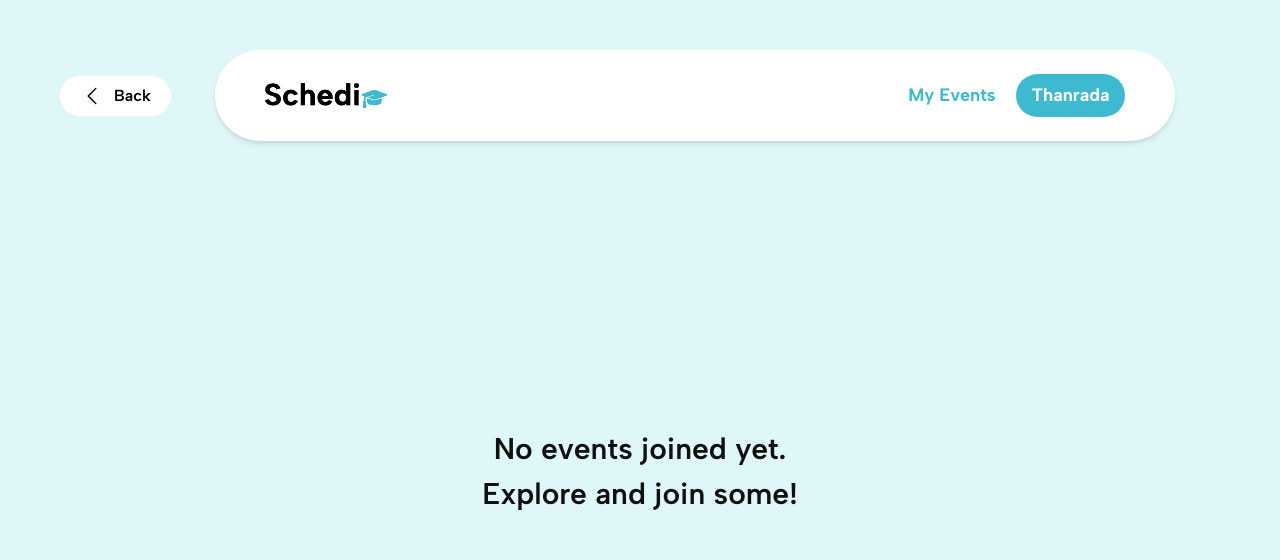
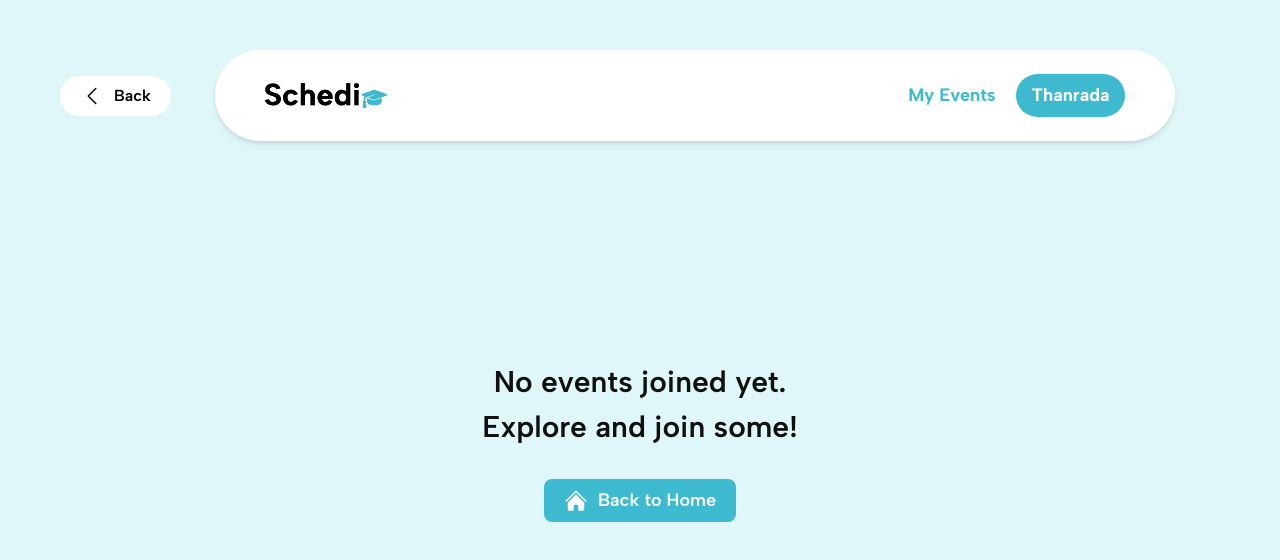
Before and after one commit to zflukz/Schedio, a React (Create React App) app in the folder client/: page /myevent in a window 1280 px wide. Shown: the top 560 px of the page. Built offline with nearby package versions, Linux system fonts and the light colour scheme.

Commit message:
Fix MyEventpage to handle if user didn't join any event

```diff
--- /dev/null
+++ b/client/src/context/AuthContext.tsx
@@ -0,0 +1,31 @@
+import React, { createContext, useContext, useState } from "react";
+
+interface User {
+  name: string;
+  role: "admin" | "organizer" | "user";
+}
+
+interface AuthContextProps {
+  user: User | null;
+  setUser: (user: User | null) => void;
+}
+
+const AuthContext = createContext<AuthContextProps | undefined>(undefined);
+
+export const AuthProvider: React.FC<{ children: React.ReactNode }> = ({ children }) => {
+  const [user, setUser] = useState<User | null>(null);
+
+  return (
+    <AuthContext.Provider value={{ user, setUser }}>
+      {children}
+    </AuthContext.Provider>
+  );
+};
+
+export const useAuth = () => {
+  const context = useContext(AuthContext);
+  if (!context) {
+    throw new Error("useAuth must be used within an AuthProvider");
+  }
+  return context;
+};
--- a/client/src/page/MyEvent.tsx
+++ b/client/src/page/MyEvent.tsx
@@ -19,8 +19,8 @@ const MyEventsList: React.FC = () => {
   if (myEvents.length === 0) {
     return (
       <div className="font-sans bg-bg-light min-h-screen flex flex-col">
-        <div className="relative w-full flex flex-col lg:flex-row lg:items-center lg:justify-center px-[15px] sm:px-[25px] lg:px-[60px] pt-[50px]">
-		{/* Back Button */}
+		{/* Top section with Navbar and Back button */}
+		<div className="relative w-full flex flex-col lg:flex-row lg:items-center lg:justify-center px-[15px] sm:px-[25px] lg:px-[60px] pt-[50px]">
 		<button
 			onClick={() => navigate("/")}
 			className="absolute left-[15px] sm:left-[25px] lg:left-[60px] top-[55px] lg:top-auto lg:static flex items-center bg-white text-black py-[8px] px-[20px] rounded-full font-semibold text-[16px] hover:shadow-md transition"
@@ -44,16 +44,29 @@ const MyEventsList: React.FC = () => {
 		</div>
 		</div>
 
+		{/* Center message section */}
+		<div className="flex flex-col justify-center items-center flex-1 gap-[30px] pb-[60px]">
+		<p className="text-[26px] sm:text-[30px] font-semibold text-text-black text-center px-4">
+			No events joined yet. <br />Explore and join some!
+		</p>
 
-
-
-        {/* Center Message */}
-        <div className="flex flex-1 justify-center items-center">
-          <p className="text-[26px] sm:text-[30px] font-semibold text-text-black text-center px-4">
-            No events joined yet. <br/>Explore and join some!
-          </p>
-        </div>
-      </div>
+		<button
+			onClick={() => navigate("/")}
+			className="flex items-center bg-primary text-white py-[8px] px-[20px] rounded-[8px] font-semibold text-[18px] hover:shadow-md transition"
+		>
+			<svg
+			xmlns="http://www.w3.org/2000/svg"
+			viewBox="0 0 24 24"
+			fill="currentColor"
+			className="size-6 mr-[10px] text-white"
+			>
+			<path d="M11.47 3.841a.75.75 0 0 1 1.06 0l8.69 8.69a.75.75 0 1 0 1.06-1.061l-8.689-8.69a2.25 2.25 0 0 0-3.182 0l-8.69 8.69a.75.75 0 1 0 1.061 1.06l8.69-8.689Z" />
+			<path d="m12 5.432 8.159 8.159c.03.03.06.058.091.086v6.198c0 1.035-.84 1.875-1.875 1.875H15a.75.75 0 0 1-.75-.75v-4.5a.75.75 0 0 0-.75-.75h-3a.75.75 0 0 0-.75.75V21a.75.75 0 0 1-.75.75H5.625a1.875 1.875 0 0 1-1.875-1.875v-6.198a2.29 2.29 0 0 0 .091-.086L12 5.432Z" />
+			</svg>
+			Back to Home
+		</button>
+		</div>
+	</div>
     );
   }
 
```
